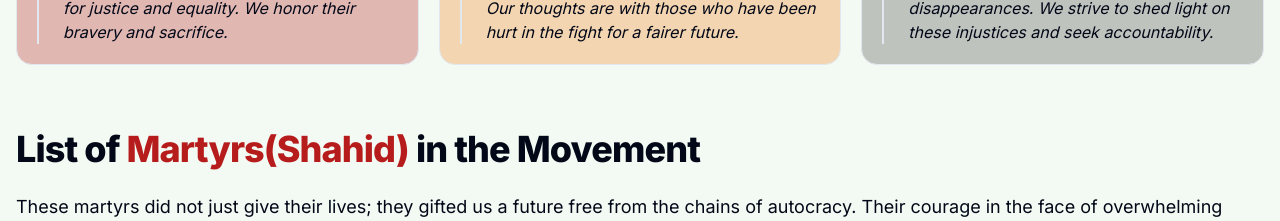
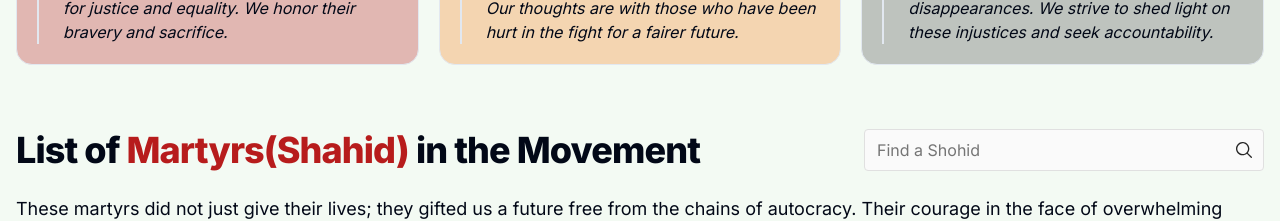
Before and after one commit to Hamid-ul-Islam/quotashahid2024, a Next.js app: page / in a window 1280 px wide. Shown: the part 1000-1221 px from the top of the page. Built offline with nearby package versions, Linux system fonts and the light colour scheme.

Commit message:
search added

```diff
--- a/components/test-shohid.tsx
+++ b/components/test-shohid.tsx
@@ -15,6 +15,9 @@ interface DataItem {
 }
 
 const InfiniteScroll: React.FC = () => {
+  const [searchQuery, setSearchQuery] = useState<string>('');
+  const [filteredData, setFilteredData] = useState<DataItem[]>([]);
+
   const [data, setData] = useState<DataItem[]>([]);
   const [loading, setLoading] = useState<boolean>(false);
   const [hasMore, setHasMore] = useState<boolean>(true);
@@ -44,6 +47,14 @@ const InfiniteScroll: React.FC = () => {
     fetchData();
   }, []);
 
+  useEffect(() => {
+    const lowercasedQuery = searchQuery.toLowerCase();
+    const filtered = data.filter((item) =>
+      item.name.toLowerCase().includes(lowercasedQuery),
+    );
+    setFilteredData(filtered);
+  }, [data, searchQuery]);
+
   const lastElementRef = useRef<HTMLDivElement>(null);
 
   useEffect(() => {
@@ -71,18 +82,49 @@ const InfiniteScroll: React.FC = () => {
     };
   }, [loading, hasMore]);
 
-  useEffect(() => {
-    console.log('Data:', data);
-    console.log('Has More:', hasMore);
-  }, [data, hasMore]);
+  const handleSearchChange = (event: React.ChangeEvent<HTMLInputElement>) => {
+    setSearchQuery(event.target.value);
+  };
 
   return (
     <div className="mb-10">
       <div>
-        <Heading className="">
-          List of <span className="text-red-900">Martyrs(Shahid)</span> in the
-          Movement
-        </Heading>
+        <div className="flex items-center justify-between">
+          <Heading className="">
+            List of <span className="text-red-900">Martyrs(Shahid)</span> in the
+            Movement
+          </Heading>
+          <div className="relative">
+            <input
+              className="border w-[400px] border-gray-300 bg-gray-50 rounded px-3 py-2 outline-gray-700 placeholder:text-gray-600"
+              type="text"
+              value={searchQuery}
+              onChange={handleSearchChange}
+              placeholder="Find a Shohid"
+            />
+            <span className="absolute right-3 top-1/2 -translate-y-1/2">
+              <svg
+                xmlns="http://www.w3.org/2000/svg"
+                width="16"
+                height="16"
+                viewBox="0 0 16 16"
+                fill="none"
+              >
+                <g clip-path="url(#clip0_2003_276)">
+                  <path
+                    d="M15.8046 14.862L11.8253 10.8827C12.9097 9.5564 13.4429 7.86406 13.3145 6.15571C13.1862 4.44735 12.4061 2.85369 11.1357 1.70435C9.86528 0.555007 8.2017 -0.0620722 6.48907 -0.019251C4.77644 0.0235702 3.14578 0.723015 1.93439 1.93441C0.722992 3.1458 0.0235473 4.77646 -0.0192739 6.48909C-0.0620951 8.20173 0.554984 9.8653 1.70432 11.1357C2.85366 12.4061 4.44733 13.1862 6.15568 13.3146C7.86404 13.4429 9.55637 12.9097 10.8826 11.8253L14.862 15.8047C14.9877 15.9261 15.1561 15.9933 15.3309 15.9918C15.5057 15.9903 15.6729 15.9202 15.7965 15.7965C15.9201 15.6729 15.9902 15.5057 15.9918 15.3309C15.9933 15.1561 15.9261 14.9877 15.8046 14.862ZM6.66664 12C5.61181 12 4.58066 11.6872 3.7036 11.1012C2.82654 10.5151 2.14295 9.68218 1.73929 8.70764C1.33562 7.73311 1.23 6.66075 1.43579 5.62618C1.64158 4.59162 2.14953 3.64131 2.89541 2.89543C3.64129 2.14955 4.5916 1.6416 5.62616 1.43581C6.66073 1.23002 7.73308 1.33564 8.70762 1.73931C9.68216 2.14298 10.5151 2.82656 11.1011 3.70362C11.6872 4.58069 12 5.61183 12 6.66667C11.9984 8.08067 11.436 9.4363 10.4361 10.4361C9.43628 11.436 8.08064 11.9984 6.66664 12Z"
+                    fill="#262626"
+                  />
+                </g>
+                <defs>
+                  <clipPath id="clip0_2003_276">
+                    <rect width="16" height="16" fill="white" />
+                  </clipPath>
+                </defs>
+              </svg>
+            </span>
+          </div>
+        </div>
         <Paragraph>
           These martyrs did not just give their lives; they gifted us a future
           free from the chains of autocracy. Their courage in the face of
@@ -92,7 +134,7 @@ const InfiniteScroll: React.FC = () => {
       </div>
       <hr className="my-5 border" />
       <div className="grid grid-cols-2 md:grid-cols-5 gap-5">
-        {data.map((shohid, index) => (
+        {filteredData.map((shohid, index) => (
           <div key={index} className="rounded-xl p-3 bg-gray-50 border">
             <div className="relative">
               <img src={shohid?.imageUrl} alt={shohid?.name} />
--- a/next.config.mjs
+++ b/next.config.mjs
@@ -1,4 +1,6 @@
 /** @type {import('next').NextConfig} */
-const nextConfig = {};
+const nextConfig = {
+  output: 'export',
+};
 
 export default nextConfig;
```
